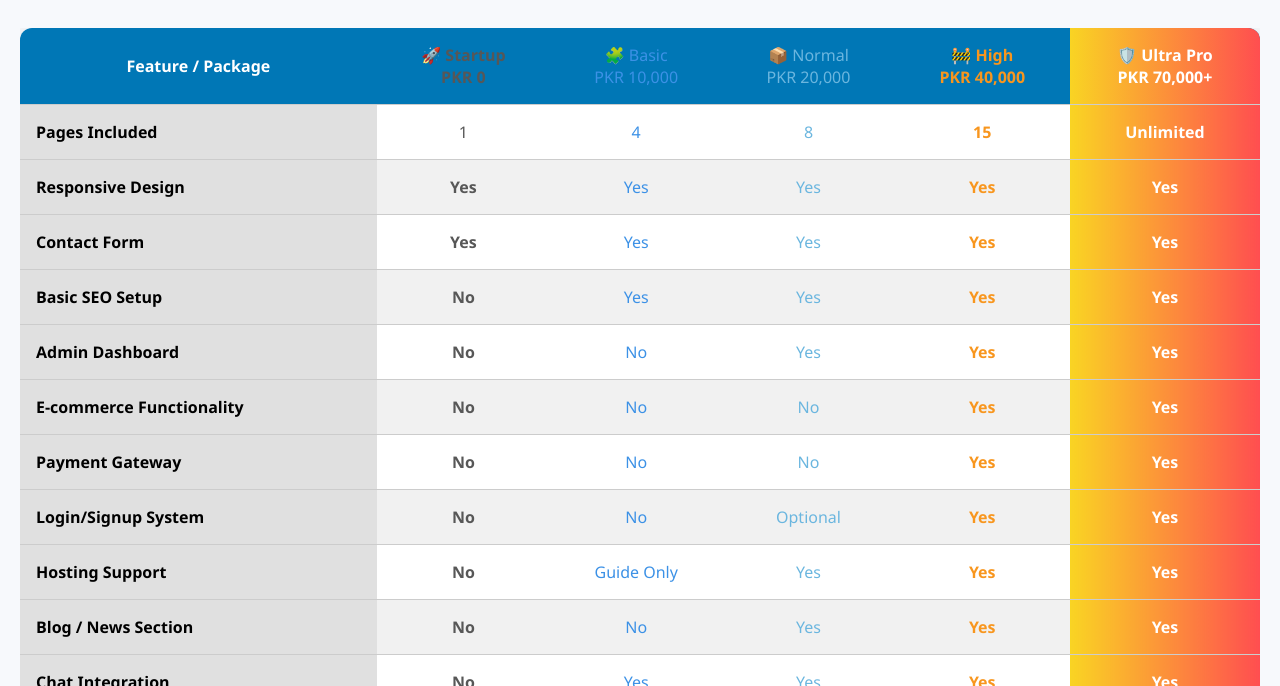
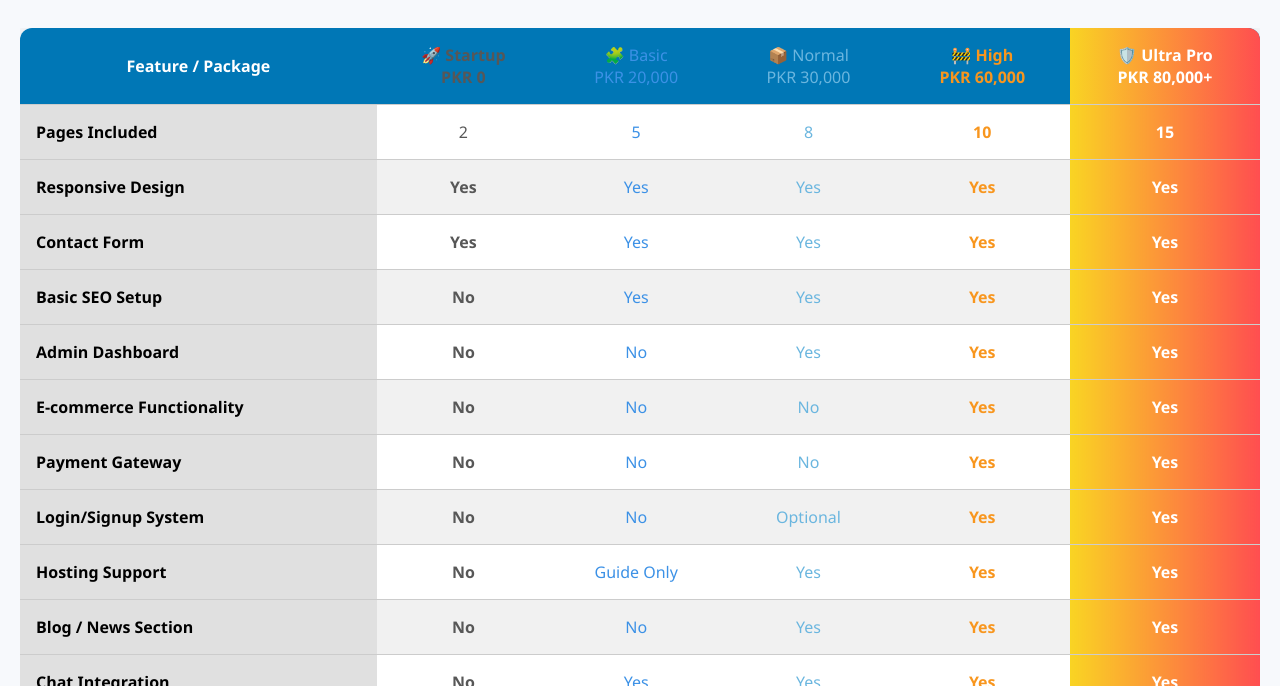
Before and after one commit to SaadHere3448/Package, a plain HTML site: page index.html in a window 1280 px wide. Shown: the part 114-800 px from the top of the page. Drawn offline with Linux system fonts and the light colour scheme.

Commit message:
Update index.html

```diff
--- a/index.html
+++ b/index.html
@@ -261,20 +261,20 @@
                 <tr>
                     <th>Feature / Package</th>
                     <th>🚀 Startup<br>PKR 0</th>
-                    <th>🧩 Basic<br>PKR 10,000</th>
-                    <th>📦 Normal<br>PKR 20,000</th>
-                    <th>🚧 High<br>PKR 40,000</th>
-                    <th>🛡️ Ultra Pro<br>PKR 70,000+</th>
+                    <th>🧩 Basic<br>PKR 20,000</th>
+                    <th>📦 Normal<br>PKR 30,000</th>
+                    <th>🚧 High<br>PKR 60,000</th>
+                    <th>🛡️ Ultra Pro<br>PKR 80,000+</th>
                 </tr>
             </thead>
             <tbody>
                 <tr>
                     <td class="feature">Pages Included</td>
-                    <td>1</td>
-                    <td>4</td>
+                    <td>2</td>
+                    <td>5</td>
                     <td>8</td>
+                    <td>10</td>
                     <td>15</td>
-                    <td>Unlimited</td>
                 </tr>
                 <tr>
                     <td class="feature">Responsive Design</td>
```
